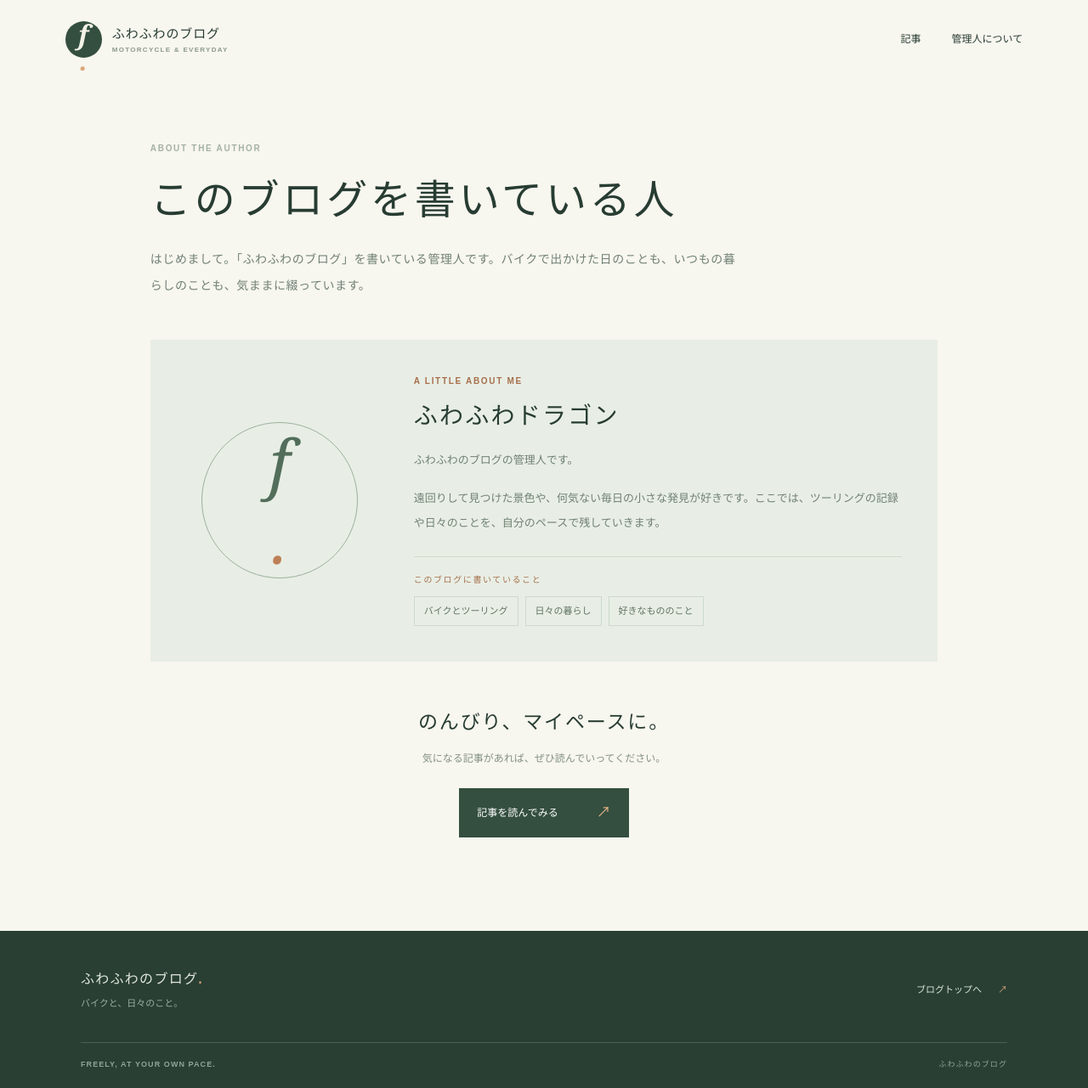
After one commit to Red-Eve-Lop/myblog, a Laravel app: page /about in a window 1280 px wide. The commit adds this page. Shown: the whole page at 85% size. Run offline with Laravel 12, Linux system fonts and the light colour scheme; style sheets or scripts are compiled from the project's sources.

Commit message:
管理人ページ追加

```diff
--- a/src/resources/css/app.css
+++ b/src/resources/css/app.css
@@ -114,6 +114,25 @@ button:focus-visible, a:focus-visible { outline: 3px solid #c47e4c; outline-offs
 .article-content blockquote { margin: 24px 0; padding: 8px 20px; border-left: 3px solid #aebfad; color: #66766b; }
 .article-back { display: inline-block; margin-top: 50px; color: #527d65; }
 
+.profile-main { max-width: 1080px; margin: auto; padding: 76px 6% 110px; }
+.profile-intro { max-width: 690px; margin-bottom: 48px; }
+.profile-intro h1 { margin: 18px 0; font-family: "Yu Mincho", "Hiragino Mincho ProN", serif; font-size: clamp(32px, 5vw, 48px); font-weight: 600; line-height: 1.5; letter-spacing: .08em; }
+.profile-intro > p:last-child { color: #718075; font-size: 14px; line-height: 2.2; letter-spacing: .04em; }
+.profile-card { display: grid; grid-template-columns: 220px 1fr; gap: 48px; align-items: center; padding: 42px; background: #e8eee5; }
+.profile-emblem { width: 184px; height: 184px; display: grid; place-items: center; justify-self: center; border: 1px solid #9db09e; border-radius: 50%; color: #526e5a; font: italic 76px/.9 Georgia, serif; }
+.profile-emblem span { color: #bd8056; }
+.profile-details .section-kicker { margin: 0 0 13px; }
+.profile-details h2 { margin: 0; font-family: "Yu Mincho", "Hiragino Mincho ProN", serif; font-size: 28px; font-weight: 600; letter-spacing: .08em; }
+.profile-details > p:not(.section-kicker) { max-width: 590px; margin: 17px 0 0; color: #718075; font-size: 13px; line-height: 2.2; }
+.profile-interests { margin-top: 25px; padding-top: 20px; border-top: 1px solid #d1dbd0; }
+.profile-interests h3 { margin: 0 0 12px; color: #a76f4c; font: 700 10px/1.4 Arial, sans-serif; letter-spacing: .16em; }
+.profile-interests ul { display: flex; flex-wrap: wrap; gap: 8px; margin: 0; padding: 0; list-style: none; }
+.profile-interests li { padding: 8px 11px; border: 1px solid #ced9cd; color: #617364; font-size: 11px; }
+.profile-note { margin: 55px 0 0; text-align: center; }
+.profile-note h2 { margin: 0; font-family: "Yu Mincho", "Hiragino Mincho ProN", serif; font-size: 23px; font-weight: 600; letter-spacing: .08em; }
+.profile-note p { margin: 13px 0 23px; color: #849186; font-size: 12px; line-height: 2; }
+.profile-note .hero-link { margin-top: 0; }
+
 .about { margin-top: 110px; background: #e8eee5; }
 .about-inner { min-height: 245px; padding: 45px 6%; display: flex; align-items: center; gap: 8%; }
 .about-stamp { flex-shrink: 0; width: 126px; height: 126px; display: flex; flex-direction: column; align-items: center; justify-content: center; border: 1px solid #9db09e; border-radius: 50%; color: #526e5a; }
@@ -144,6 +163,8 @@ button:focus-visible, a:focus-visible { outline: 3px solid #c47e4c; outline-offs
     .hero-art { min-height: 440px; }
     .post-grid { gap: 16px; }
     .post-art { height: 155px; }
+    .profile-card { grid-template-columns: 170px 1fr; gap: 30px; padding: 32px; }
+    .profile-emblem { width: 150px; height: 150px; font-size: 64px; }
 }
 
 @media (max-width: 600px) {
@@ -162,6 +183,14 @@ button:focus-visible, a:focus-visible { outline: 3px solid #c47e4c; outline-offs
     .hero-index { right: 5%; bottom: 15px; }
     .marquee { justify-content: flex-start; min-height: 50px; }
     .content-wrap { padding: 75px 5% 70px; }
+    .profile-main { padding: 55px 5% 75px; }
+    .profile-intro { margin-bottom: 30px; }
+    .profile-intro > p:last-child { font-size: 13px; }
+    .profile-card { grid-template-columns: 1fr; gap: 26px; padding: 28px 22px; }
+    .profile-emblem { width: 118px; height: 118px; font-size: 52px; }
+    .profile-details h2 { font-size: 24px; }
+    .profile-note { margin-top: 40px; }
+    .profile-note h2 { font-size: 20px; }
     .section-heading { align-items: start; flex-direction: column; gap: 13px; }
     .section-heading h2 { font-size: 28px; }
     .filters { margin-top: 25px; }
--- a/src/resources/js/App.vue
+++ b/src/resources/js/App.vue
@@ -33,7 +33,7 @@ const visiblePosts = computed(() => selectedCategory.value === null
                 </a>
                 <nav class="main-nav" aria-label="メインナビゲーション">
                     <a href="#stories">記事</a>
-                    <a href="#about">このブログについて</a>
+                    <a href="/about">管理人について</a>
                     <a class="nav-start" href="#stories">読みはじめる <span aria-hidden="true">↗</span></a>
                 </nav>
             </div>
--- /dev/null
+++ b/src/resources/views/about.blade.php
@@ -0,0 +1,65 @@
+<!DOCTYPE html>
+<html lang="ja">
+<head>
+    <meta charset="UTF-8">
+    <meta name="viewport" content="width=device-width, initial-scale=1.0">
+    <title>管理人について | ふわふわのブログ</title>
+    @vite('resources/css/app.css')
+</head>
+<body>
+    <div class="site-shell">
+        <header class="site-header">
+            <div class="header-inner">
+                <a class="brand" href="{{ url('/') }}" aria-label="ふわふわのブログ トップへ">
+                    <span class="brand-mark" aria-hidden="true">f<span>.</span></span>
+                    <span class="brand-copy"><strong>ふわふわのブログ</strong><small>MOTORCYCLE & EVERYDAY</small></span>
+                </a>
+                <nav class="main-nav" aria-label="メインナビゲーション">
+                    <a href="{{ url('/#stories') }}">記事</a>
+                    <a href="{{ route('about') }}" aria-current="page">管理人について</a>
+                </nav>
+            </div>
+        </header>
+
+        <main class="profile-main">
+            <section class="profile-intro" aria-labelledby="profile-title">
+                <p class="section-kicker"><span>ABOUT THE AUTHOR</span></p>
+                <h1 id="profile-title">このブログを書いている人</h1>
+                <p>はじめまして。「ふわふわのブログ」を書いている管理人です。バイクで出かけた日のことも、いつもの暮らしのことも、気ままに綴っています。</p>
+            </section>
+
+            <section class="profile-card" aria-labelledby="profile-name">
+                <div class="profile-emblem" aria-hidden="true">f<span>.</span></div>
+                <div class="profile-details">
+                    <p class="section-kicker">A LITTLE ABOUT ME</p>
+                    <h2 id="profile-name">ふわふわドラゴン</h2>
+                    <p>ふわふわのブログの管理人です。</p>
+                    <p>遠回りして見つけた景色や、何気ない毎日の小さな発見が好きです。ここでは、ツーリングの記録や日々のことを、自分のペースで残していきます。</p>
+                    <div class="profile-interests">
+                        <h3>このブログに書いていること</h3>
+                        <ul>
+                            <li>バイクとツーリング</li>
+                            <li>日々の暮らし</li>
+                            <li>好きなもののこと</li>
+                        </ul>
+                    </div>
+                </div>
+            </section>
+
+            <section class="profile-note" aria-labelledby="profile-note-title">
+                <h2 id="profile-note-title">のんびり、マイペースに。</h2>
+                <p>気になる記事があれば、ぜひ読んでいってください。</p>
+                <a class="hero-link" href="{{ url('/#stories') }}">記事を読んでみる <span aria-hidden="true">↗</span></a>
+            </section>
+        </main>
+
+        <footer class="site-footer">
+            <div class="footer-inner">
+                <div><strong>ふわふわのブログ<span>.</span></strong><p>バイクと、日々のこと。</p></div>
+                <a href="{{ url('/') }}">ブログトップへ <span aria-hidden="true">↗</span></a>
+            </div>
+            <div class="footer-bottom"><span>FREELY, AT YOUR OWN PACE.</span><span>ふわふわのブログ</span></div>
+        </footer>
+    </div>
+</body>
+</html>
--- a/src/resources/views/admin/dashboard.blade.php
+++ b/src/resources/views/admin/dashboard.blade.php
@@ -31,7 +31,7 @@
             </div>
         </section>
         <section class="features" aria-labelledby="features-title">
-            <div class="section-header"><div><p class="eyebrow">COMING SOON</p><h2 id="features-title">これからできること</h2></div></div>
+            <div class="section-header"><div><p class="eyebrow">WHAT YOU CAN DO</p><h2 id="features-title">できること</h2></div></div>
             <div class="feature-grid">
                 <article class="feature-card"><span class="feature-number">01</span><h3>記事の管理</h3><p>記事の作成や編集ができます。</p><a class="status" href="{{ route('admin.posts.index') }}">記事を管理する →</a></article>
                 <article class="feature-card"><span class="feature-number">02</span><h3>カテゴリーの管理</h3><p>カテゴリーの追加や編集ができます。</p><a class="status" href="{{ route('admin.categories.index') }}">カテゴリーを管理する →</a></article>
--- a/src/routes/web.php
+++ b/src/routes/web.php
@@ -9,6 +9,7 @@ use App\Http\Controllers\PublicPostController;
 use Illuminate\Support\Facades\Route;
 
 Route::get('/', [PublicPostController::class, 'index']);
+Route::get('/about', fn () => view('about'))->name('about');
 Route::get('/posts/{post}', [PublicPostController::class, 'show'])->name('posts.show');
 Route::get('/post-images/{image}', [PostImageController::class, 'show'])->name('post-images.show');
 
```
Also changed, not shown: src/tests/Feature/AboutTest.php (added, +18 -0 lines).
